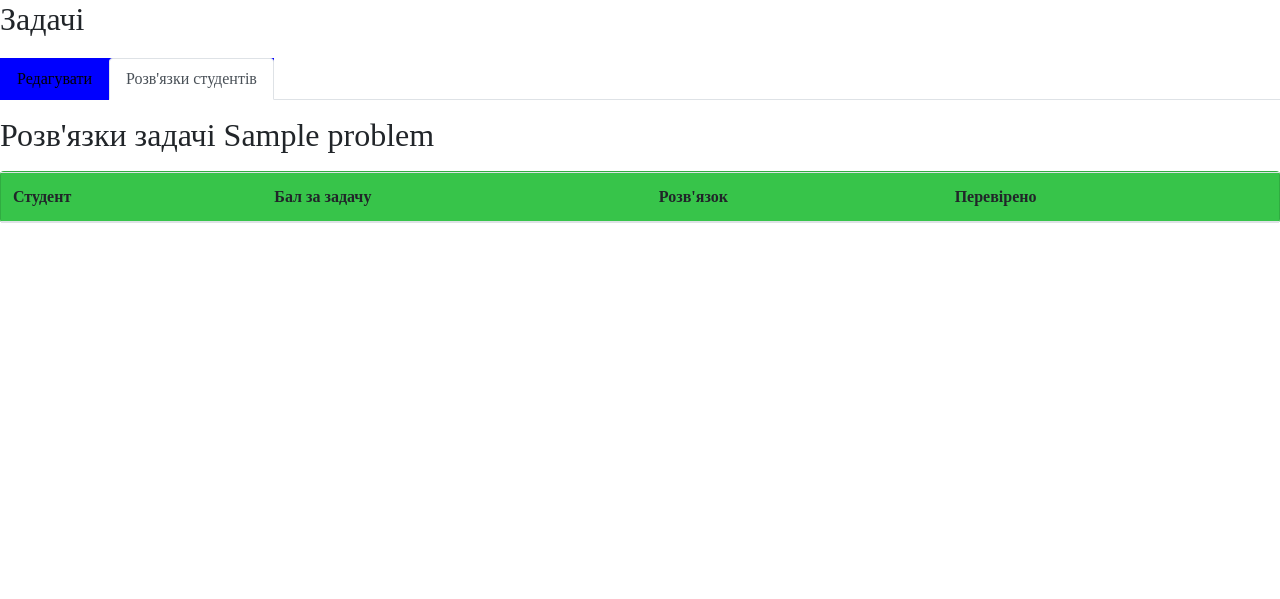
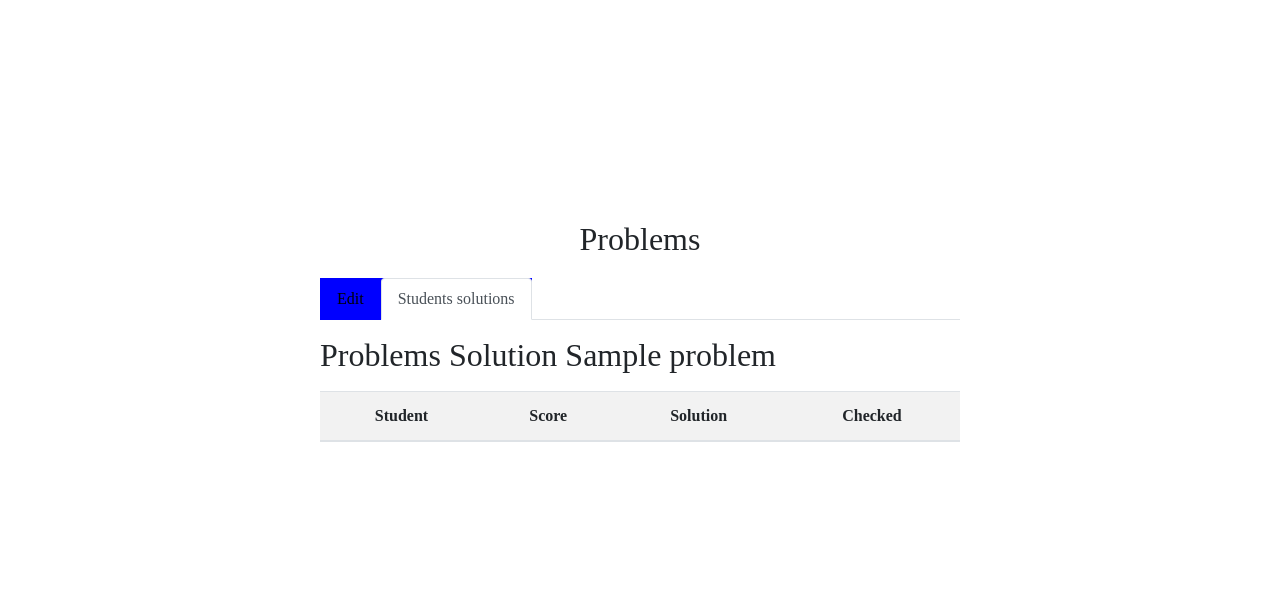
Before and after one commit to andriidem308/django_eolimp, a Django app: template testing/templates/teachers/solution_list.html in a window 1280 px wide. Shown: the top 599 px of the page. Run offline with Django 3.2, Linux system fonts and the light colour scheme; the template is opened without the code that fills it: most values are stand-ins (such as "Sample title", 1, 10 or a date in 2020); lists and menus that the app fills with data are empty; some libraries are stand-ins or nearby versions; some web fonts are replaced.

Commit message:
Teacher reformed1

```diff
--- a/templates/registration/my_account.html
+++ b/templates/registration/my_account.html
@@ -4,7 +4,8 @@
 {% load crispy_forms_tags %}
 
 {% block content %}
-  <div class="row">
+  <div class="user-forms">
+    <div class="user-forms-text">
       <h2>My account</h2>
         <br><br>
       <form method="post" novalidate>
@@ -14,5 +15,7 @@
         {{ form | crispy }}
         <a href="{% url 'logout' %}" class="btn btn-warning" role="button">Log out</a>
       </form>
+    </div>
   </div>
+
 {% endblock %}
--- a/testing/static/css/style.css
+++ b/testing/static/css/style.css
@@ -150,3 +150,56 @@ div.buttons-row {
     background-color: blue;
     color: black;
 }
+
+.user-forms{
+    display: flex;
+    justify-content: center;
+    align-items: center;
+    text-align: center;
+}
+
+.user-forms-text {
+    position: absolute;
+    top: 50%;
+    left: 50%;
+    transform: translate(-50%, -50%);
+    text-align: center;
+}
+
+table {
+  width: 100%;
+  border-collapse: collapse;
+}
+
+table th,
+table td {
+  padding: 10px;
+  text-align: center;
+  border-bottom: 1px solid #ddd;
+}
+
+table th {
+    text-align: center;
+    background-color: #f2f2f2;
+}
+
+table tr:nth-child(even) {
+  background-color: #f9f9f9;
+}
+
+table tr:hover {
+  background-color: #e6e6e6;
+}
+
+.title-div {
+    margin-top: 20px;
+    text-align: center;
+}
+
+.list-container {
+  margin: 20px auto;
+  padding: 20px;
+  background-color: #f7f7f7;
+  border-radius: 8px;
+  box-shadow: 0 2px 4px rgba(0, 0, 0, 0.1);
+}
--- a/testing/templates/teachers/problem_add_form.html
+++ b/testing/templates/teachers/problem_add_form.html
@@ -3,14 +3,14 @@
 {% load crispy_forms_tags %}
 
 {% block content %}
-    <h2 class="mb-3">Додати задачу</h2>
+    <h2 class="mb-3">Add problem</h2>
     <div class="row">
         <div class="col-md-6 col-sm-8 col-12">
             <form method="post" enctype="multipart/form-data" novalidate>
                 {% csrf_token %}
                 {{ form | crispy }}
-                <button type="submit" class="btn btn-success" style="background-color: #efc702; color: #000000">Зберегти</button>
-                <a href="{% url 'teachers:problem_change_list' %}" class="btn btn-outline-secondary" role="button" style="background-color: #058ef1; color: #ffffff">Відмінити</a>
+                <button type="submit" class="btn btn-success" style="background-color: #efc702; color: #000000">Save</button>
+                <a href="{% url 'teachers:problem_change_list' %}" class="btn btn-outline-secondary" role="button" style="background-color: #058ef1; color: #ffffff">Cancel</a>
             </form>
         </div>
     </div>
--- a/testing/templates/teachers/problem_header.html
+++ b/testing/templates/teachers/problem_header.html
@@ -1,10 +1,14 @@
-<h2>Задачі</h2>
+<div class="title-div">
+    <h2>Problems</h2>
 
     <ul class="nav nav-tabs mb-3" style="margin-top: 20px">
         <li class="nav-item">
-    <a class="nav-link{% if active_tab == 'change_problem' %} active {% endif %}" href="{% url 'teachers:problem_change' problem.pk %}">Редагувати</a>
+            <a class="nav-link{% if active_tab == 'change_problem' %} active {% endif %}"
+               href="{% url 'teachers:problem_change' problem.pk %}">Edit</a>
         </li>
         <li class="nav-item">
-    <a class="nav-link{% if active_tab == 'solutions' %} active {% endif %}" href="{% url 'teachers:solution_list' problem.pk %}">Розв'язки студентів</a>
+            <a class="nav-link{% if active_tab == 'solutions' %} active {% endif %}"
+               href="{% url 'teachers:solution_list' problem.pk %}">Students solutions</a>
         </li>
     </ul>
+</div>
--- a/testing/templates/teachers/solution_list.html
+++ b/testing/templates/teachers/solution_list.html
@@ -1,16 +1,16 @@
 {% extends 'base.html' %}
 
 {% block content %}
+    <div class="container-center">
         {% include 'teachers/problem_header.html' with active_tab='solutions' %}
-  <h2 class="mb-3">Розв'язки задачі {{ problem.title }}</h2>
-  <div class="card">
+        <h2 class="mb-3"> Problems Solution {{ problem.title }}</h2>
         <table class="table mb-0">
             <thead>
             <tr>
-                    <th>Студент</th>
-                    <th>Бал за задачу</th>
-                    <th>Розв'язок</th>
-                    <th>Перевірено</th>
+                <th>Student</th>
+                <th>Score</th>
+                <th>Solution</th>
+                <th>Checked</th>
             </tr>
             </thead>
             <tbody>
@@ -30,4 +30,5 @@
             </tbody>
         </table>
     </div>
+
 {% endblock %}
```
Also changed, not shown: testing/forms.py (+3 -8 lines), testing/templates/teachers/problem_change_form.html (+7 -3 lines), testing/templates/teachers/problem_change_list.html (+4 -4 lines), testing/templates/teachers/solution_change_form.html (+11 -4 lines), testing/templates/teachers/students_list.html (+5 -5 lines). Lines whose indentation alone changed are shown as unchanged.
